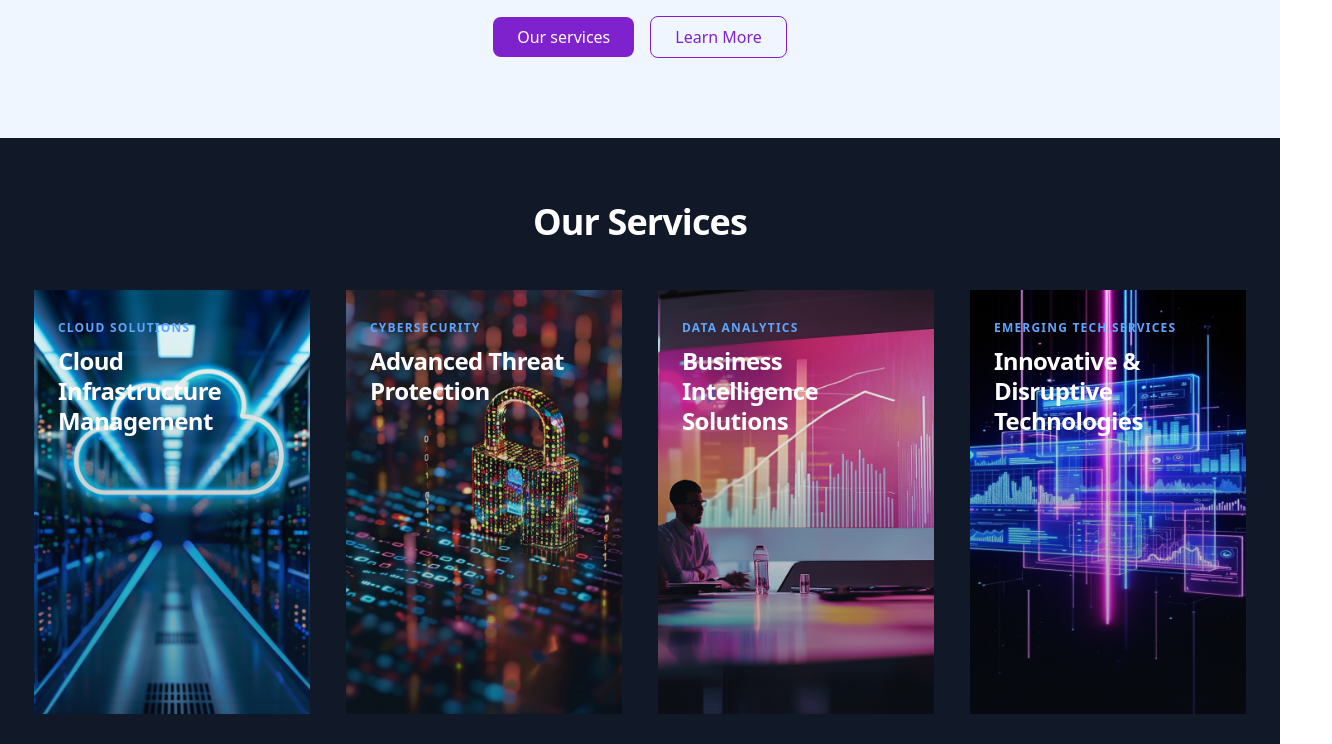
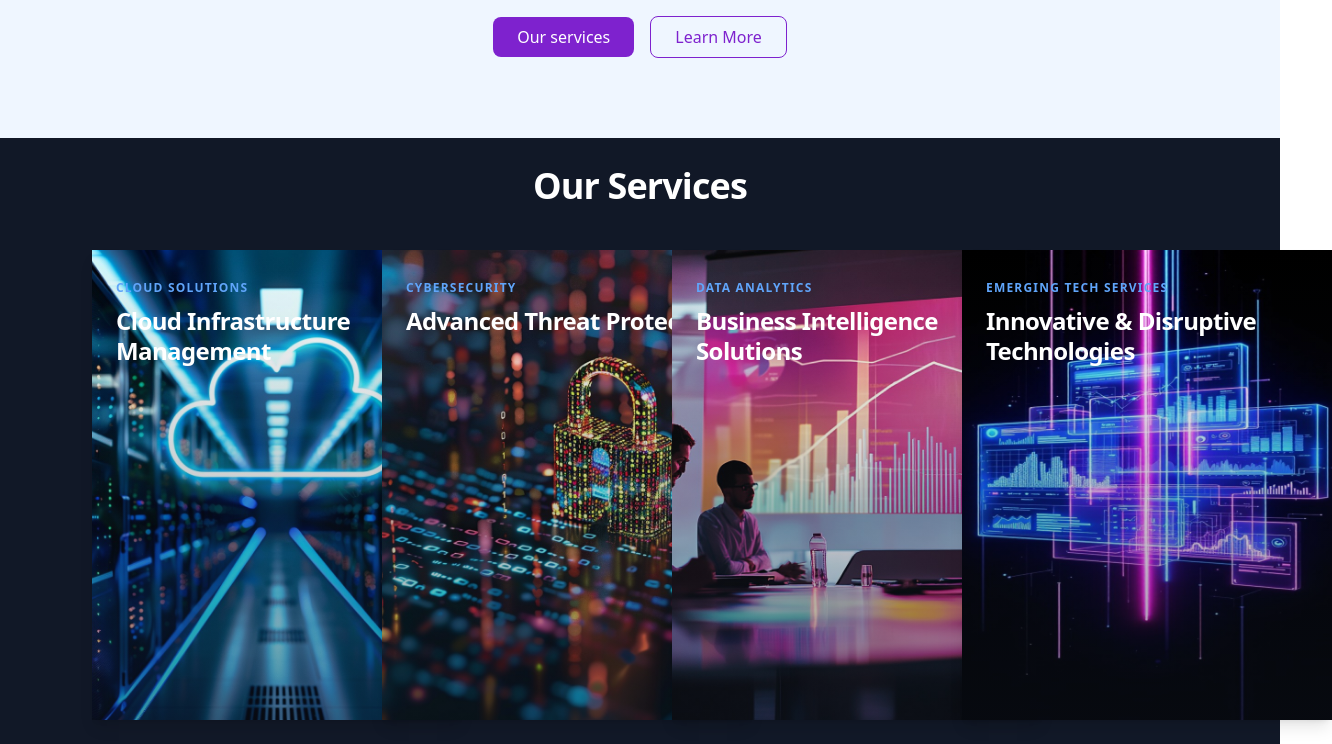
Before and after one commit to IYERADavid/pinnacle-tech-website, a React (Vite) app: page / in a window 1280 px wide. Shown: the part 980-1724 px from the top of the page, 1332 px wide, since content can reach past the window. Built offline with nearby package versions, Linux system fonts and the light colour scheme.

Commit message:
improved full-bleed layout

```diff
--- a/src/sections/Services.jsx
+++ b/src/sections/Services.jsx
@@ -64,21 +64,22 @@ const Services = ({servicesSectionRef}) => {
   ];
 
   return (
-    <section ref={servicesSectionRef} className="py-16 bg-gray-900 text-white">
-      <div className="max-w-7xl mx-auto px-4 sm:px-6 lg:px-8">
-        <h2 className="text-4xl font-bold text-center mb-12 tracking-tight">Our Services</h2>
-        <div className="grid grid-cols-1 sm:grid-cols-2 lg:grid-cols-4 gap-8 justify-items-center">
+    <section ref={servicesSectionRef} className="py-7 bg-gray-900 text-white">
+      <div className="max-w-10xl mx-auto px-20 w-full">
+        <h2 className="text-4xl font-bold text-center mb-11 tracking-tight">Our Services</h2>
+        <div className="grid grid-cols-1 sm:grid-cols-2 lg:grid-cols-4 w-full gap-10 mx-6 sm:mx-3">
           {services.map((service, index) => (
             <div
               key={index}
-              className="relative w-[276px] h-[424px] overflow-hidden rounded-none group cursor-pointer"
+              className="relative w-[370px] h-[470px] overflow-hidden rounded-none group cursor-pointer shadow-lg transform transition hover:scale-105"
             >
-             { /* Image Container with Zoom Effect */}
+             { /* Image Container */}
              <div className="relative h-full transform transition-transform duration-500 ease-in-out group-hover:scale-105">
                 <img
                   src={service.image}
                   alt={service.title}
-                  className="w-full h-full object-cover"
+                  loading= "lazy"
+                  className= "w-full h-full object-cover transition-transform duration-500 ease-in-out group-hover:scale-105"
                 />
                 <div className="absolute inset-0 bg-gradient-to-t from-gray-900/40 to-transparent" />
               </div>
@@ -98,7 +99,9 @@ const Services = ({servicesSectionRef}) => {
                     {service.hoverDetails}
                   </p>
                 </div>
-                <button className="self-start px-4 py-2 text-xs font-semibold text-white uppercase tracking-widest border border-white rounded-full hover:bg-white hover:text-gray-900 transition-colors duration-300">
+                <button className="self-start px-4 py-2 text-xs font-semibold text-white uppercase tracking-widest border border-white rounded-full hover:bg-white hover:text-gray-900 transition-colors duration-300"
+                aria-label={`Explore ${service.title}`}
+                >
                   Explore Service
                 </button>
               </div>
```
